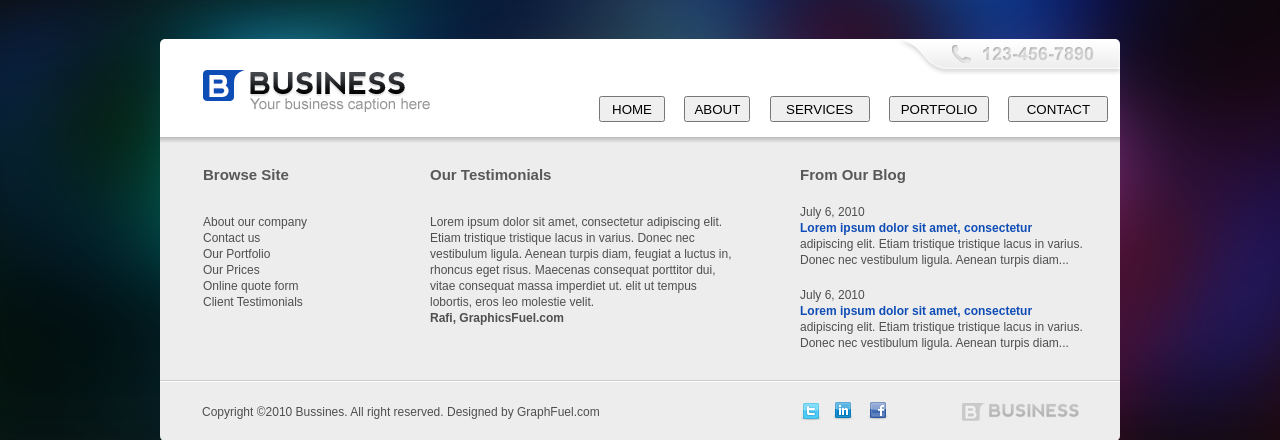
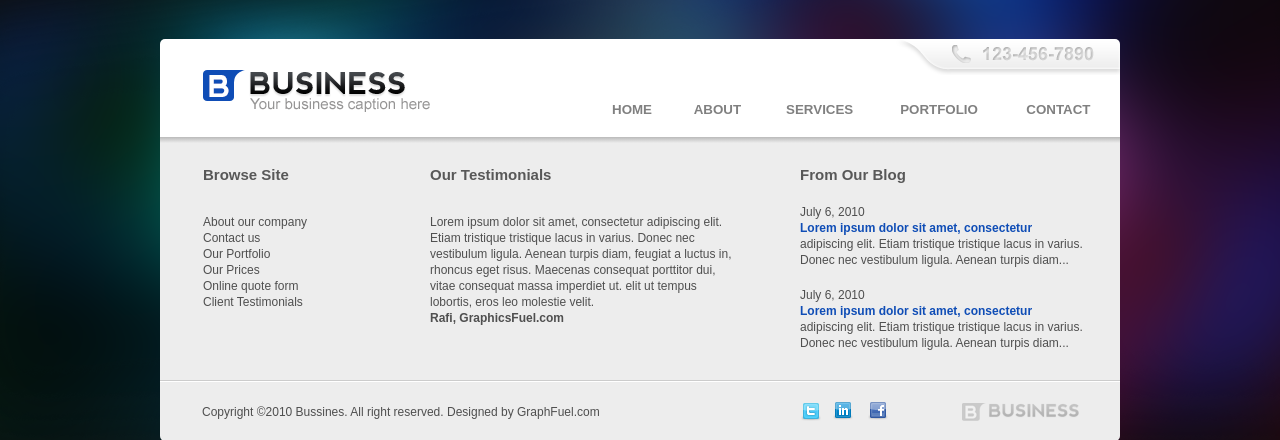
Before and after one commit to maks2020/test1, a PHP site: page /index.html?menu_value=about in a window 1280 px wide. Shown: the top 440 px of the page. Run offline with PHP 8.4, Linux system fonts and the light colour scheme; some libraries are stand-ins or nearby versions.

Commit message:
Bug fix about us page

```diff
--- a/site/home_section.php
+++ b/site/home_section.php
@@ -51,7 +51,7 @@
 
 						</div> <!--end text_columns-->
 
-						<a href="index.php?menu_value=about"><button class="button_read_more">READ MORE</button></a>
+						<a href="index.html?menu_value=about"><button class="button_read_more">READ MORE</button></a>
 
 					</div> <!--end content_3-->
 
@@ -94,7 +94,7 @@
 
 						</div> <!--end text_columns-->
 
-						<a href="index.php?menu_value=portfolio"><button class="button_read_more">READ MORE</button></a>
+						<a href="index.html?menu_value=portfolio"><button class="button_read_more">READ MORE</button></a>
 
 					</div> <!--end content_2-->
 
--- a/site/index.html
+++ b/site/index.html
@@ -40,19 +40,19 @@
 				</div> <!--end logo-->
 				<div id="nav">
 					<ul>
-						<li><button class="width_66 manage_button">HOME</button>
+						<li><button class="width_66 manage_button button_nav_header_hidden">HOME</button>
 						</li>
 						<li>
-						<button class="width_66 manage_button">ABOUT</button>
+						<button class="width_66 manage_button button_nav_header_hidden">ABOUT</button>
 						</li>
 						<li>
-						<button class="width_100 manage_button">SERVICES</button>
+						<button class="width_100 manage_button button_nav_header_hidden">SERVICES</button>
 						</li>
 						<li>
-						<button class="width_100 manage_button">PORTFOLIO</button>
+						<button class="width_100 manage_button button_nav_header_hidden">PORTFOLIO</button>
 						</li>
 						<li>
-							<button class="width_100 manage_button">CONTACT</button>
+							<button class="width_100 manage_button button_nav_header_hidden">CONTACT</button>
 						</li>
 					</ul>
 				</div> <!--end nav-->
--- a/site/panel_home.php
+++ b/site/panel_home.php
@@ -45,7 +45,7 @@
 					</div> <!--end text_block_2-->
 
 					<div id="block_button_get_start_here">
-						<a href="index.php?menu_value=contact"><button id="get_started_here"><span id="string_get_started_here">GET STARTED HERE</span></button></a>
+						<a href="index.html?menu_value=contact"><button id="get_started_here"><span id="string_get_started_here">GET STARTED HERE</span></button></a>
 
 						<div id="arrow_button_get_started_here">
 							<img src="images/Untitled 3.png">
--- a/site/script02.js
+++ b/site/script02.js
@@ -1,3 +1,5 @@
+$(function(){
+
 		$(".manage_button").click(function() {
 		var nameButton = $(this).text();
 		var nameVal = "index123.php?menu_value=" + nameButton;
@@ -7,17 +9,12 @@
 		var nameOfPagePanelUnderHeaderPanelUnderHeader;
 		var contentPanelUnderHeader;
 
-
 		console.log(nameButton);
-		//console.log();
 
 		var reqContent = nameVal.toLowerCase();
 
 		var regContentPanelNoHome= contentPanel.toLowerCase;
 
-		/*$.get(reqContent, function(data){
-				$("section").html(data);
-				}, "html");*/
 
 		console.log("проба " + reqContent);
 
@@ -94,7 +91,7 @@
 				$("section").html(data);
 				}, "html");
 
-		} else if (nameOfPagePanelUnderHeader!=='Home' && nameOfPagePanelUnderHeader!=='Portfolio') {
+		} else {
 
 			$('#panelUnderHeaderNoHome').remove();
 			$('header').after('<div id="panelUnderHeaderNoHome"></div> <!--end panelUnderHeaderNoHome-->');
@@ -110,3 +107,5 @@
 		}
 
 		});
+
+});
```
Also changed, not shown: site/about_us.css (+7 -4 lines), site/aboutus.php (+3 -6 lines).
